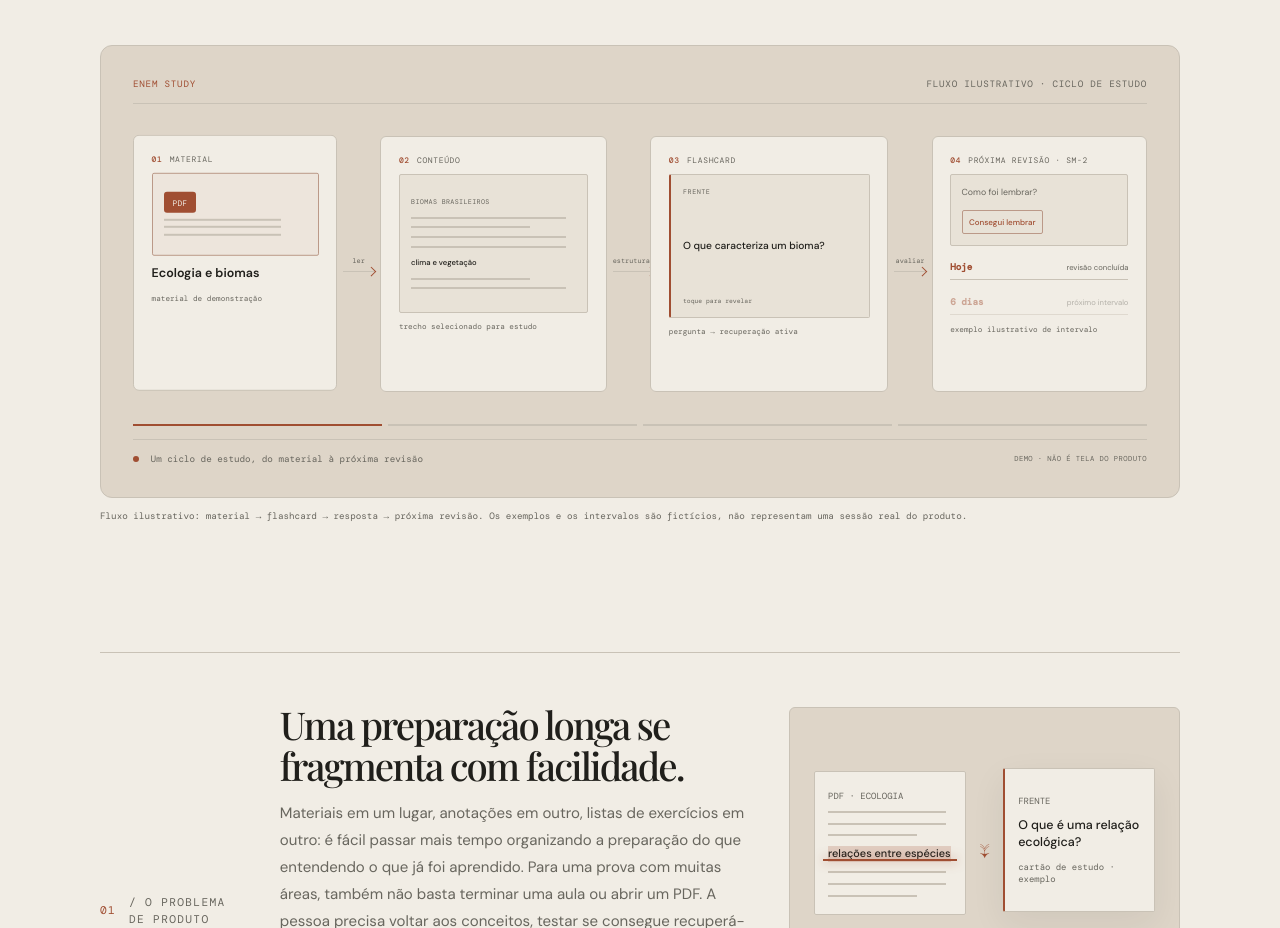
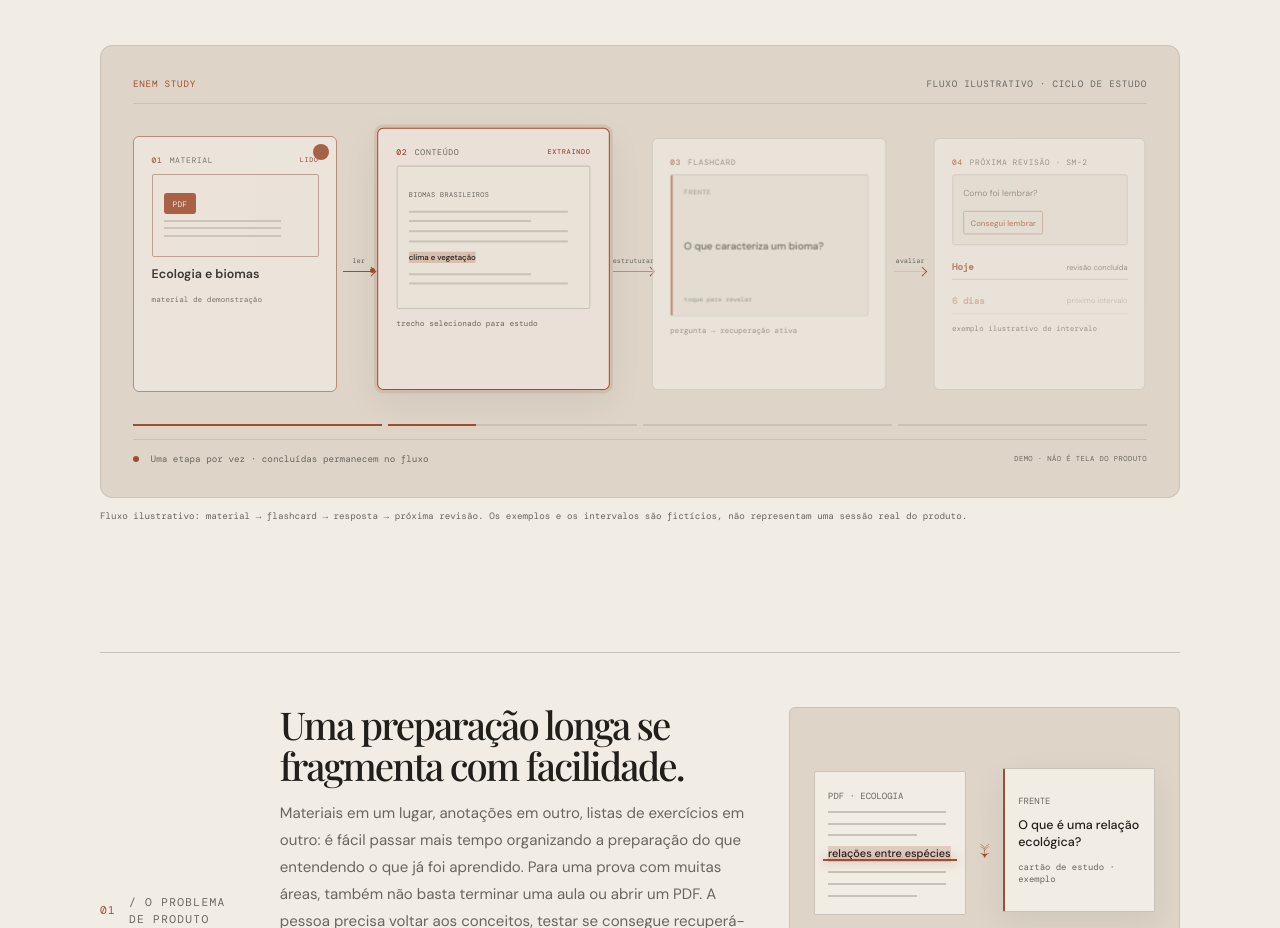
Before and after one commit to woragis/site, a Next.js app: page /projetos/enem-study in a window 1280 px wide. Shown: the part 1220-2148 px from the top of the page. Built offline with nearby package versions, Linux system fonts and the light colour scheme; no server answers; a web font is replaced by a local one.

Commit message:
feat(portfolio): sequencia etapas do hero enem study

```diff
--- a/src/app/globals.css
+++ b/src/app/globals.css
@@ -607,33 +607,49 @@ html[data-theme="index"] .file-organizer-spotlight__visual .file-organizer-visua
 .enem-study-visual__stage--extract { --enem-stage: 1; }
 .enem-study-visual__stage--cards { --enem-stage: 2; }
 .enem-study-visual__stage--review { --enem-stage: 3; }
-.enem-study-visual:not(.enem-study-visual--compact) .enem-study-visual__stage { animation: enem-stage-focus 30s ease-in-out infinite; animation-delay: calc(var(--enem-stage) * -7.5s); }
 .enem-study-visual__document { position: relative; overflow: hidden; }
-.enem-study-visual__scan { position: absolute; z-index: 1; top: 0; left: 0; width: 100%; height: 2px; background: var(--color-accent); box-shadow: 0 0 .7rem color-mix(in srgb, var(--color-accent) 70%, transparent); opacity: 0; animation: enem-document-scan 30s ease-in-out infinite; }
+.enem-study-visual__scan { position: absolute; z-index: 1; top: 0; left: 0; width: 100%; height: 2px; background: var(--color-accent); box-shadow: 0 0 .7rem color-mix(in srgb, var(--color-accent) 70%, transparent); opacity: 0; }
 .enem-study-visual__extract-page { position: relative; display: grid; min-height: 8.7rem; align-content: center; gap: .48rem; overflow: hidden; border: 1px solid var(--color-line); border-radius: var(--radius-sm); background: var(--color-paper); padding: .7rem; }
 .enem-study-visual__extract-page > span { margin-bottom: .2rem; color: var(--color-muted); font: .42rem var(--font-mono); letter-spacing: .05em; }
 .enem-study-visual__extract-page > i { width: 94%; height: 2px; background: var(--color-line); }
 .enem-study-visual__extract-page > i:nth-of-type(2), .enem-study-visual__extract-page > i:nth-of-type(5) { width: 72%; }
-.enem-study-visual__extract-page > b { width: fit-content; margin-block: .1rem; background: color-mix(in srgb, var(--color-accent) 20%, var(--color-paper)); color: var(--color-ink); font: 500 .48rem/1.5 var(--font-body); animation: enem-extract-mark 30s ease-in-out infinite; }
+.enem-study-visual__extract-page > b { width: fit-content; margin-block: .1rem; background: transparent; color: var(--color-ink); font: 500 .48rem/1.5 var(--font-body); }
 .enem-study-visual__flip-space { display: grid; min-height: 9rem; perspective: 650px; }
-.enem-study-visual__flip-card { position: relative; transform-style: preserve-3d; animation: enem-card-flip 30s ease-in-out infinite; }
+.enem-study-visual__flip-card { position: relative; transform-style: preserve-3d; transform: rotateY(0); }
 .enem-study-visual__card { position: absolute; inset: 0; min-height: 0; align-content: space-between; padding: .75rem; backface-visibility: hidden; }
 .enem-study-visual__card > b { font-size: clamp(.58rem, .8vw, .78rem); }
 .enem-study-visual__card > small { color: var(--color-muted); font: .4rem var(--font-mono); }
 .enem-study-visual__card--answer { transform: rotateY(180deg); }
 .enem-study-visual__review-prompt { display: grid; min-height: 4.5rem; align-content: space-between; border: 1px solid var(--color-line); border-radius: var(--radius-sm); background: var(--color-paper); padding: .65rem; }
 .enem-study-visual__review-prompt > span { color: var(--color-muted); font-size: .55rem; }
-.enem-study-visual__review-prompt > b { width: fit-content; border: 1px solid color-mix(in srgb, var(--color-accent) 35%, var(--color-line)); border-radius: var(--radius-sm); padding: .28rem .4rem; color: var(--color-accent); font-size: .5rem; font-weight: 500; animation: enem-answer-select 30s ease-in-out infinite; }
-.enem-study-visual__due--next { opacity: .45; transform: translateY(0); animation: enem-next-due 30s ease-in-out infinite; }
-.enem-study-visual__connector > i > b { position: absolute; top: -.16rem; left: 0; width: .32rem; aspect-ratio: 1; border-radius: 50%; background: var(--color-accent); opacity: 0; animation: enem-flow-dot 30s linear infinite; }
-.enem-study-visual__connector:nth-of-type(2) > i > b { animation-delay: 0s; }
-.enem-study-visual__connector:nth-of-type(4) > i > b { animation-delay: 7.5s; }
-.enem-study-visual__connector:nth-of-type(6) > i > b { animation-delay: 15s; }
+.enem-study-visual__review-prompt > b { width: fit-content; border: 1px solid color-mix(in srgb, var(--color-accent) 35%, var(--color-line)); border-radius: var(--radius-sm); padding: .28rem .4rem; color: var(--color-accent); font-size: .5rem; font-weight: 500; }
+.enem-study-visual__due--next { opacity: .45; transform: translateY(0); }
+.enem-study-visual__connector > i > b { position: absolute; top: -.16rem; left: 0; width: .32rem; aspect-ratio: 1; border-radius: 50%; background: var(--color-accent); opacity: 0; }
 .enem-study-visual__progress { display: flex; gap: .35rem; margin: 0 0 .8rem; }
-.enem-study-visual__progress > span { height: 2px; flex: 1; background: var(--color-line); transform-origin: left; animation: enem-progress 30s ease-in-out infinite; }
-.enem-study-visual__progress > span:nth-child(2) { animation-delay: 7.5s; }
-.enem-study-visual__progress > span:nth-child(3) { animation-delay: 15s; }
-.enem-study-visual__progress > span:nth-child(4) { animation-delay: 22.5s; }
+.enem-study-visual__progress > span { position: relative; height: 2px; flex: 1; overflow: hidden; background: var(--color-line); }
+.enem-study-visual__stage.is-pending { opacity: .58; transform: scale(.985); }
+.enem-study-visual__stage.is-active { z-index: 2; border-color: var(--color-accent); background: color-mix(in srgb, var(--color-accent) 8%, var(--color-bg)); box-shadow: 0 0 0 3px color-mix(in srgb, var(--color-accent) 14%, transparent), var(--shadow-card); opacity: 1; transform: translateY(-.32rem) scale(1.025); }
+.enem-study-visual__stage.is-complete { border-color: color-mix(in srgb, var(--color-accent) 58%, var(--color-line)); background: color-mix(in srgb, var(--color-accent) 4%, var(--color-bg)); opacity: .86; }
+.enem-study-visual__stage > small { flex-wrap: wrap; }
+.enem-study-visual__stage > small em { margin-left: auto; color: var(--color-accent); font: 500 .42rem var(--font-mono); font-style: normal; }
+.enem-study-visual__stage-check { position: absolute; top: .42rem; right: .42rem; display: grid; width: 1rem; aspect-ratio: 1; place-items: center; border-radius: 50%; background: var(--color-accent); color: var(--color-bg); font: .58rem var(--font-mono); opacity: 0; transform: scale(.65); transition: opacity .35s ease, transform .35s ease; }
+.enem-study-visual__stage.is-complete .enem-study-visual__stage-check { opacity: 1; transform: scale(1); }
+.enem-study-visual__stage.is-active .enem-study-visual__stage-check { opacity: 0; }
+.enem-study-visual__connector.is-active > i { background: color-mix(in srgb, var(--color-accent) 45%, var(--color-line)); }
+.enem-study-visual__connector.is-active > i > b { animation: enem-flow-dot-once 1.5s ease-in-out 1 both; }
+.enem-study-visual__connector.is-complete > i { background: var(--color-accent); }
+.enem-study-visual__connector.is-complete > i > b { left: calc(100% - .32rem); opacity: 1; }
+.enem-study-visual__progress > span.is-active::after { position: absolute; inset: 0; background: var(--color-accent); content: ""; transform: scaleX(0); transform-origin: left; animation: enem-progress-once 4.3s linear 1 both; }
+.enem-study-visual__progress > span.is-complete { background: var(--color-accent); }
+.enem-study-visual__stage--material.is-active .enem-study-visual__scan { animation: enem-document-scan-once 3.3s ease-in-out 1 both; }
+.enem-study-visual__stage--extract.is-active .enem-study-visual__extract-page > b { animation: enem-extract-mark-once 3.2s ease-in-out 1 both; }
+.enem-study-visual__stage--extract.is-complete .enem-study-visual__extract-page > b { background: color-mix(in srgb, var(--color-accent) 24%, var(--color-paper)); }
+.enem-study-visual__stage--cards.is-active .enem-study-visual__flip-card { animation: enem-card-flip-once 3.4s cubic-bezier(.2,.75,.25,1) 1 both; }
+.enem-study-visual__stage--cards.is-complete .enem-study-visual__flip-card { transform: rotateY(180deg); }
+.enem-study-visual__stage--review.is-active .enem-study-visual__review-prompt > b { animation: enem-answer-select-once 3s ease-in-out 1 both; }
+.enem-study-visual__stage--review.is-active .enem-study-visual__due--next { animation: enem-next-due-once 3.2s ease-in-out 1 both; }
+.enem-study-visual__stage--review.is-complete .enem-study-visual__due--next { opacity: 1; transform: none; }
+.enem-study-visual__stage--review.is-complete .enem-study-visual__review-prompt > b { background: color-mix(in srgb, var(--color-accent) 12%, var(--color-paper)); }
 .enem-study-visual--compact .enem-study-visual__progress, .enem-study-visual--compact .enem-study-visual__scan { display: none; }
 .enem-study-visual--compact .enem-study-visual__flow { grid-template-columns: minmax(0, 1fr) .8rem minmax(0, 1fr) .8rem minmax(0, 1fr) .8rem minmax(0, 1fr); }
 .enem-study-visual--compact .enem-study-visual__stage { min-height: 7rem; }
@@ -642,7 +658,6 @@ html[data-theme="index"] .file-organizer-spotlight__visual .file-organizer-visua
 .enem-study-visual--compact .enem-study-visual__flip-space { min-height: 2.2rem; }
 .enem-study-visual--compact .enem-study-visual__card { min-height: 2.2rem; }
 .enem-study-visual--compact .enem-study-visual__card > small { display: none; }
-.enem-study-visual--compact .enem-study-visual__stage { animation: none; }
 .enem-study-visual--compact .enem-study-visual__flip-card { animation: none; }
 .enem-study-visual--compact .enem-study-visual__card--answer { display: none; }
 .enem-study-visual--compact .enem-study-visual__card--front { position: relative; }
@@ -650,14 +665,13 @@ html[data-theme="index"] .file-organizer-spotlight__visual .file-organizer-visua
 .enem-study-visual--compact .enem-study-visual__due--next { display: none; }
 .enem-study-visual--compact .enem-study-visual__extract-page { display: none; }
 .enem-study-visual--compact .enem-study-visual__connector > i > b { display: none; }
-@keyframes enem-stage-focus { 0%, 4%, 25%, 100% { border-color: var(--color-line); box-shadow: none; transform: translateY(0); } 9%, 19% { border-color: color-mix(in srgb, var(--color-accent) 65%, var(--color-line)); box-shadow: 0 0 0 2px color-mix(in srgb, var(--color-accent) 9%, transparent); transform: translateY(-3px); } }
-@keyframes enem-document-scan { 0%, 4%, 20%, 100% { top: 0; opacity: 0; } 7% { opacity: 1; } 17% { top: calc(100% - 2px); opacity: 1; } 19% { opacity: 0; } }
-@keyframes enem-extract-mark { 0%, 25%, 100% { background: transparent; } 31%, 47% { background: color-mix(in srgb, var(--color-accent) 20%, var(--color-paper)); } }
-@keyframes enem-card-flip { 0%, 51%, 100% { transform: rotateY(0); } 58%, 75% { transform: rotateY(180deg); } }
-@keyframes enem-answer-select { 0%, 75%, 100% { background: transparent; } 80%, 92% { background: color-mix(in srgb, var(--color-accent) 12%, var(--color-paper)); } }
-@keyframes enem-next-due { 0%, 82%, 100% { opacity: .45; transform: translateY(0); } 87%, 96% { opacity: 1; transform: translateY(-2px); } }
-@keyframes enem-flow-dot { 0%, 3%, 22%, 100% { left: 0; opacity: 0; } 5% { opacity: 1; } 18% { left: calc(100% - .32rem); opacity: 1; } 20% { opacity: 0; } }
-@keyframes enem-progress { 0%, 3%, 98%, 100% { background: var(--color-line); transform: scaleX(.15); } 8%, 98% { background: var(--color-accent); transform: scaleX(1); } }
+@keyframes enem-document-scan-once { 0% { top: 0; opacity: 0; } 8% { opacity: 1; } 88% { top: calc(100% - 2px); opacity: 1; } 100% { top: calc(100% - 2px); opacity: 0; } }
+@keyframes enem-extract-mark-once { 0%, 25% { background: transparent; } 65%, 100% { background: color-mix(in srgb, var(--color-accent) 24%, var(--color-paper)); } }
+@keyframes enem-card-flip-once { 0%, 20% { transform: rotateY(0); } 76%, 100% { transform: rotateY(180deg); } }
+@keyframes enem-answer-select-once { 0%, 30% { background: transparent; } 58%, 100% { background: color-mix(in srgb, var(--color-accent) 12%, var(--color-paper)); } }
+@keyframes enem-next-due-once { 0%, 32% { opacity: .45; transform: translateY(0); } 70%, 100% { opacity: 1; transform: translateY(-2px); } }
+@keyframes enem-flow-dot-once { 0% { left: 0; opacity: 0; } 15% { opacity: 1; } 85% { left: calc(100% - .32rem); opacity: 1; } 100% { left: calc(100% - .32rem); opacity: 0; } }
+@keyframes enem-progress-once { 0% { transform: scaleX(0); } 100% { transform: scaleX(1); } }
 .project-card__visual--enem-study::before, .project-card__visual--enem-study::after { display: none; }
 .enem-study-case { max-width: 1080px; margin: clamp(4rem, 8vw, 8rem) auto 0; }
 .enem-study-case__intro { max-width: 760px; margin: 0 auto clamp(3rem, 6vw, 5rem); }
--- a/src/components/enem-study-visual.tsx
+++ b/src/components/enem-study-visual.tsx
@@ -1,10 +1,74 @@
+"use client";
+
+import { useEffect, useState } from "react";
+
+const stageNames = ["MATERIAL", "CONTEÚDO", "FLASHCARD", "REVISÃO · SM-2"];
+type StagePhase = "working" | "complete";
+
+function stageState(index: number, compact: boolean, motionEnabled: boolean, activeStage: number | null, phase: StagePhase, completed: number[]) {
+  if (compact || !motionEnabled) return "is-static";
+  if (completed.includes(index) || (activeStage === index && phase === "complete")) return "is-complete";
+  return activeStage === index ? "is-active" : "is-pending";
+}
+
 export function EnemStudyVisual({ compact = false }: { compact?: boolean }) {
+  const [motionEnabled, setMotionEnabled] = useState(false);
+  const [activeStage, setActiveStage] = useState<number | null>(null);
+  const [phase, setPhase] = useState<StagePhase>("working");
+  const [completed, setCompleted] = useState<number[]>([]);
+
+  useEffect(() => {
+    if (compact) return;
+    const media = window.matchMedia("(prefers-reduced-motion: reduce)");
+    const update = () => setMotionEnabled(!media.matches);
+    update();
+    media.addEventListener("change", update);
+    return () => media.removeEventListener("change", update);
+  }, [compact]);
+
+  useEffect(() => {
+    if (compact || !motionEnabled) return;
+    let timer: ReturnType<typeof setTimeout>;
+
+    const runStage = (index: number) => {
+      setActiveStage(index);
+      setPhase("working");
+      timer = setTimeout(() => {
+        setPhase("complete");
+        setCompleted((items) => items.includes(index) ? items : [...items, index]);
+        timer = setTimeout(() => {
+          if (index < stageNames.length - 1) {
+            runStage(index + 1);
+            return;
+          }
+          setActiveStage(null);
+          timer = setTimeout(() => {
+            setCompleted([]);
+            runStage(0);
+          }, 3600);
+        }, 900);
+      }, 4300);
+    };
+
+    setCompleted([]);
+    runStage(0);
+    return () => clearTimeout(timer);
+  }, [compact, motionEnabled]);
+
+  const state = (index: number) => stageState(index, compact, motionEnabled, activeStage, phase, completed);
+  const stageClass = (index: number, baseClass: string) => `enem-study-visual__stage ${baseClass} ${state(index)}`;
+  const connectorClass = (index: number) => {
+    const current = state(index);
+    return `enem-study-visual__connector ${current}`;
+  };
+
   return (
     <div className={`enem-study-visual${compact ? " enem-study-visual--compact" : ""}`} aria-hidden="true">
       <div className="enem-study-visual__topline"><span>ENEM STUDY</span><span>FLUXO ILUSTRATIVO · CICLO DE ESTUDO</span></div>
       <div className="enem-study-visual__flow">
-        <div className="enem-study-visual__stage enem-study-visual__stage--material">
-          <small><b>01</b> MATERIAL</small>
+        <div className={stageClass(0, "enem-study-visual__stage--material")}>
+          <small><b>01</b> MATERIAL{!compact && <em>{state(0) === "is-active" ? "LENDO" : state(0) === "is-complete" ? "LIDO" : ""}</em>}</small>
+          <span className="enem-study-visual__stage-check">✓</span>
           <div className="enem-study-visual__document">
             <b>PDF</b><i /><i /><i />
             <span className="enem-study-visual__scan" />
@@ -12,9 +76,10 @@ export function EnemStudyVisual({ compact = false }: { compact?: boolean }) {
           <strong>Ecologia e biomas</strong>
           <span>material de demonstração</span>
         </div>
-        <div className="enem-study-visual__connector"><span>ler</span><i><b /></i></div>
-        <div className="enem-study-visual__stage enem-study-visual__stage--extract">
-          <small><b>02</b> CONTEÚDO</small>
+        <div className={connectorClass(0)}><span>ler</span><i><b /></i></div>
+        <div className={stageClass(1, "enem-study-visual__stage--extract")}>
+          <small><b>02</b> CONTEÚDO{!compact && <em>{state(1) === "is-active" ? "EXTRAINDO" : state(1) === "is-complete" ? "PRONTO" : ""}</em>}</small>
+          <span className="enem-study-visual__stage-check">✓</span>
           <div className="enem-study-visual__extract-page">
             <span>BIOMAS BRASILEIROS</span>
             <i /><i /><i /><i />
@@ -23,9 +88,10 @@ export function EnemStudyVisual({ compact = false }: { compact?: boolean }) {
           </div>
           <span>trecho selecionado para estudo</span>
         </div>
-        <div className="enem-study-visual__connector"><span>estruturar</span><i><b /></i></div>
-        <div className="enem-study-visual__stage enem-study-visual__stage--cards">
-          <small><b>03</b> FLASHCARD</small>
+        <div className={connectorClass(1)}><span>estruturar</span><i><b /></i></div>
+        <div className={stageClass(2, "enem-study-visual__stage--cards")}>
+          <small><b>03</b> FLASHCARD{!compact && <em>{state(2) === "is-active" ? "REVELANDO" : state(2) === "is-complete" ? "REVELADO" : ""}</em>}</small>
+          <span className="enem-study-visual__stage-check">✓</span>
           <div className="enem-study-visual__flip-space">
             <div className="enem-study-visual__flip-card">
               <div className="enem-study-visual__card enem-study-visual__card--front"><span>FRENTE</span><b>O que caracteriza um bioma?</b><small>toque para revelar</small></div>
@@ -34,17 +100,20 @@ export function EnemStudyVisual({ compact = false }: { compact?: boolean }) {
           </div>
           <span>pergunta → recuperação ativa</span>
         </div>
-        <div className="enem-study-visual__connector"><span>avaliar</span><i><b /></i></div>
-        <div className="enem-study-visual__stage enem-study-visual__stage--review">
-          <small><b>04</b> PRÓXIMA REVISÃO · SM-2</small>
+        <div className={connectorClass(2)}><span>avaliar</span><i><b /></i></div>
+        <div className={stageClass(3, "enem-study-visual__stage--review")}>
+          <small><b>04</b> PRÓXIMA REVISÃO · SM-2{!compact && <em>{state(3) === "is-active" ? "CALCULANDO" : state(3) === "is-complete" ? "AGENDADA" : ""}</em>}</small>
+          <span className="enem-study-visual__stage-check">✓</span>
           <div className="enem-study-visual__review-prompt"><span>Como foi lembrar?</span><b>Consegui lembrar</b></div>
           <div className="enem-study-visual__due"><b>Hoje</b><span>revisão concluída</span></div>
           <div className="enem-study-visual__due enem-study-visual__due--next"><b>6 dias</b><span>próximo intervalo</span></div>
           <span>exemplo ilustrativo de intervalo</span>
         </div>
       </div>
-      <div className="enem-study-visual__progress" aria-hidden="true"><span /><span /><span /><span /></div>
-      <div className="enem-study-visual__foot"><span /> Um ciclo de estudo, do material à próxima revisão <small>DEMO · NÃO É TELA DO PRODUTO</small></div>
+      <div className="enem-study-visual__progress" aria-hidden="true">
+        {stageNames.map((name, index) => <span key={name} className={state(index)} />)}
+      </div>
+      <div className="enem-study-visual__foot"><span /> Uma etapa por vez · concluídas permanecem no fluxo <small>DEMO · NÃO É TELA DO PRODUTO</small></div>
     </div>
   );
 }
```
